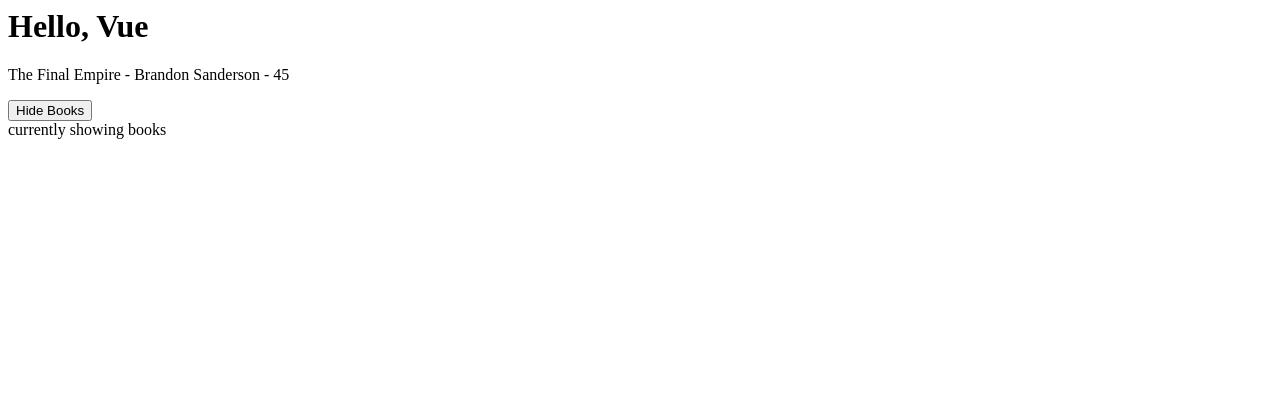
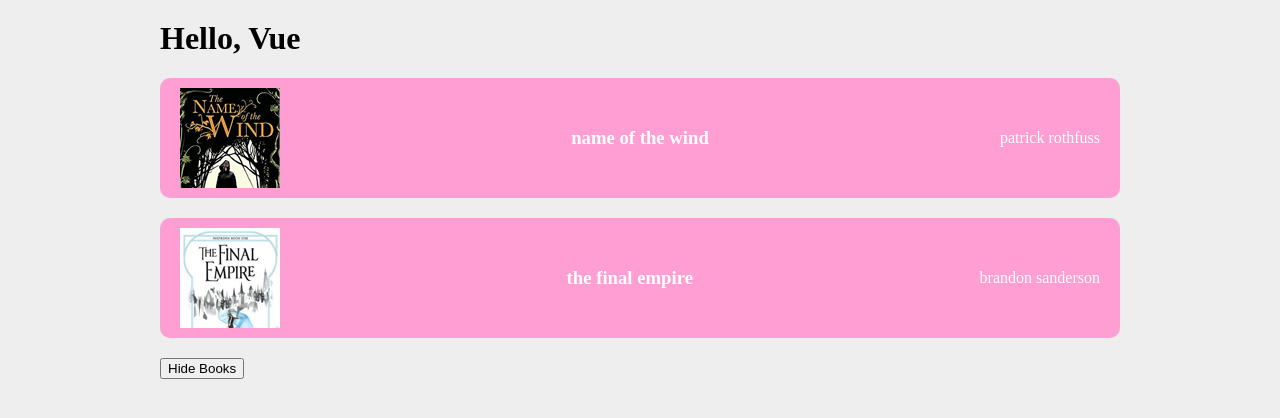
Before and after one commit to Penganj/Vue, a plain HTML site: page index.html in a window 1280 px wide. Drawn offline with nearby package versions, Linux system fonts and the light colour scheme.

Commit message:
Vue Lesson 1 & 2

```diff
--- a/app.js
+++ b/app.js
@@ -1,15 +1,26 @@
 const app = Vue.createApp({
   data() {
-    return{
+    return {
+      url: 'http://www.thenetninja.co.uk',
       showBooks: true,
-      title: 'The Final Empire',
-      author: 'Brandon Sanderson',
-      age: '45'
+      books: [
+        {title: 'name of the wind', author: 'patrick rothfuss', img: 'assets/1.jpg', isFav: true },
+        {title: 'the way of kings', author: 'brandon sanderson', img: 'assets/2.jpg', isFav: false },
+        {title: 'the final empire', author: 'brandon sanderson', img: 'assets/3.jpg', isFav: true },
+      ]
     }
   },
   methods: {
     toggleShowBooks() {
       this.showBooks = !this.showBooks;
+    },
+    toggleFav(book) {
+      book.isFav = !book.isFav;
+    }
+  },
+  computed: {
+    filteredBooks() {
+      return this.books.filter((book) => book.isFav)
     }
   }
 })
--- a/index.html
+++ b/index.html
@@ -4,13 +4,47 @@
   <meta name="viewport" content="width=device-width, initial-scale=1.0">
   <title>Learning Vue</title>
   <script src="https://unpkg.com/vue@3/dist/vue.global.js"></script>
+  <style>
+    body {
+      background: #eee;
+      max-width: 960px;
+      margin: 20px auto;
+    }
+    p, h3, ul {
+      margin: 0;
+      padding: 0;
+    }
+    li {
+      list-style-type: none;
+      background: #fff;
+      margin: 20px auto;
+      padding: 10px 20px;
+      border-radius: 10px;
+      display: flex;
+      align-items: center;
+      justify-content: space-between;
+    }
+    li.fav {
+      background: #ff9ed2;
+      color: white;
+
+    }
+  </style>
 </head>
 <body>
   <h1>Hello, Vue </h1>
 
   <div id="app">
+  <!-- <a v-bind:href="url">best website ever</a> -->
+
     <div v-if="showBooks">
-      <p>{{ title }} - {{ author }} - {{ age }}</p>
+      <ul>
+        <li v-for="book in filteredBooks" :class="{ fav: book.isFav}" @click="toggleFav(book)">
+          <img :src="book.img" :alt="book.title">
+          <h3>{{ book.title }}</h3>
+          <p>{{ book.author }}</p>
+        </li>
+      </ul>
     </div>
 
   <button @click="toggleShowBooks">
@@ -18,9 +52,6 @@
     <span v-else>Show Books</span>
   </button>
 
-    <div v-show="showBooks">currently showing books</div>
-  </div>
-
   <script src="app.js"></script>
 </body>
 </html>
```
Also changed, not shown: assets/1.jpg (added), assets/2.jpg (added), assets/3.jpg (added).
